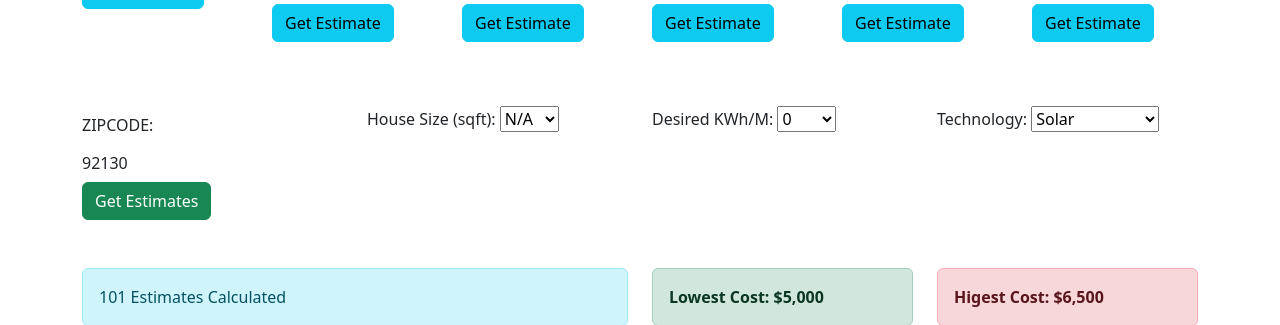
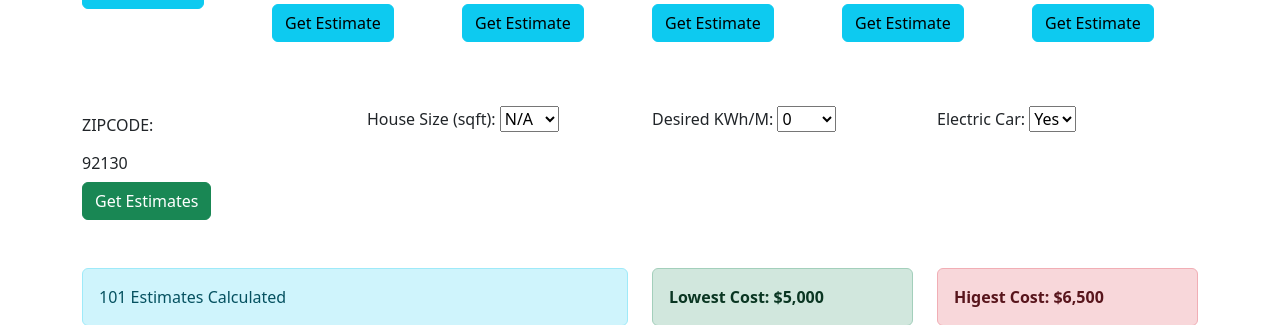
Before and after one commit to ns96/ML_Project, a Python web app: template flask/templates/index.html in a window 1280 px wide. Shown: the part 311-636 px from the top of the page. Run offline with Jinja, Linux system fonts and the light colour scheme; the template is opened without the code that fills it, so the values that code supplies are empty.

Commit message:
Update to README and flask app

```diff
--- a/flask/app.py
+++ b/flask/app.py
@@ -52,7 +52,7 @@ def welcome():
         f"<b>/api/v1.0/zipcodes</b> [ get average install cost by zipcodes ]<br/>"
         f"<b>/api/v1.0/city/&lt;city&gt</b> [ get average install cost for a city ]<br/>"
         f"<b>/api/v1.0/zipcode/&lt;zipcode&gt</b> [ get average install cost for zip code ]<br/>"
-        f"<b>/api/v1.0/estimate/&lt;zipcode&gt;/&lt;kwh&gt;/&lt;technology&gt; </b>[ get cost estimate by zip code and KWh ]<br/><br/>"
+        f"<b>/api/v1.0/estimate/&lt;zipcode&gt;/&lt;kw&gt;/&lt;ecar&gt; </b>[ get cost estimate by zipcode, kw, ecar ]<br/><br/>"
         f"<b>/view </b>[ <a href='/view'> view the basic web UI </a>]<br/>"
     )
 
@@ -196,8 +196,8 @@ def cost_for_zipcode(zipcode):
 
     return jsonify(providers)
 
-@app.route("/api/v1.0/estimate/<zipcode>/<kwh>/<technology>")
-def get_estimate(zipcode, kwh, technology):
+@app.route("/api/v1.0/estimate/<zipcode>/<kw>/<ecar>")
+def get_estimate(zipcode, kw, ecar):
     """
     Return an estimate given the zipcode. desired, kwh and technology
     """
--- a/flask/templates/index.html
+++ b/flask/templates/index.html
@@ -133,11 +133,10 @@
     </div>
 
     <div class="col-sm-3">
-      <label for="solar_option" class="form-label">Technology:</label>
+      <label for="solar_option" class="form-label">Electric Car:</label>
       <select id="solar_option" name="solar_option">
-        <option value="1">Solar</option>
-        <option value="2">Solar+Storage</option>
-        <option value="3">Storage</option>
+        <option value="1">Yes</option>
+        <option value="2">No</option>
       </select>
     </div>
   </div>
```
Also changed, not shown: README.md, 1 other file.
